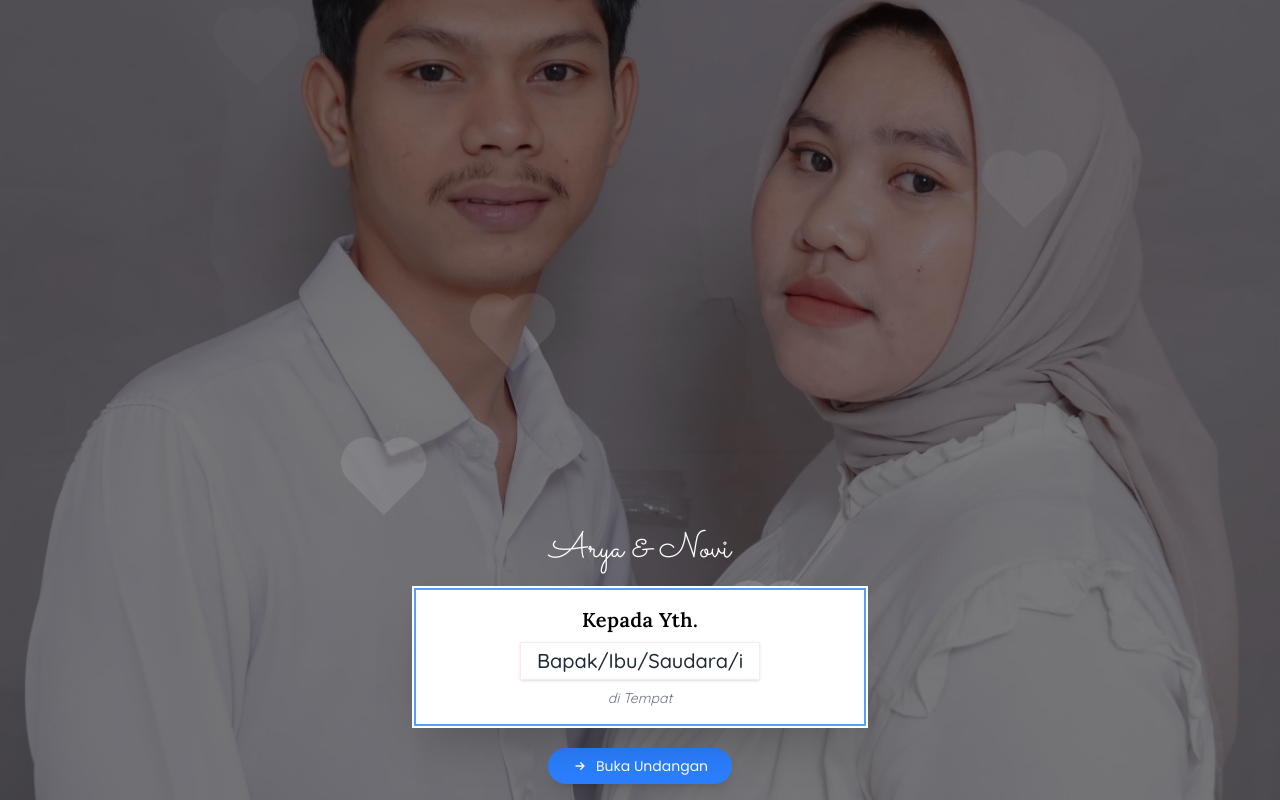
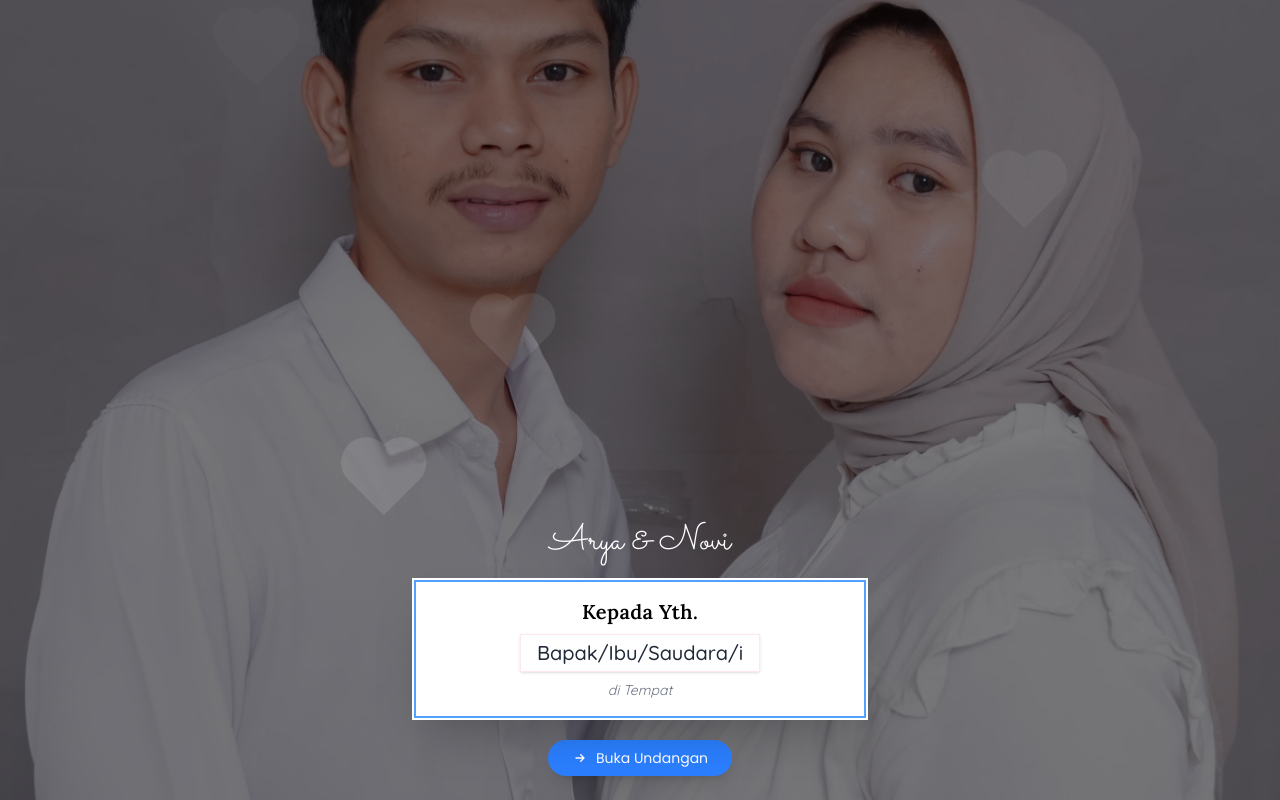
Before and after one commit to Smeagol03/wedding-arya-novi, a website with bundled scripts: page index.html in a window 1280 px wide. Built offline with nearby package versions, Linux system fonts and the light colour scheme; no server answers; a script that the page names is missing.

Commit message:
Adjust button positioning and add new utility classes in CSS

```diff
--- a/index.html
+++ b/index.html
@@ -39,7 +39,7 @@
             style="background-image: url('./asset/img/berdua.jpg'); background-size: cover; background-position: center;">
         </div>
 
-        <div class="container absolute bottom-4 mx-auto text-center z-10 px-4 sm:px-6 max-w-xl">
+        <div class="container absolute bottom-6 mx-auto text-center z-10 px-4 sm:px-6 max-w-xl">
             <!-- Names with elegant styling and animation -->
             <div>
                 <h2 class="text-white font-medium text-4xl sm:text-2xl md:text-3xl lg:text-4xl mb-4 sm:mb-4 md:mb-5"
@@ -68,7 +68,6 @@
                 </div>
             </div>
             <!-- Enhanced button with animation -->
-            <div>
             <button id="open-invitation"
                 class="bg-blue-500 hover:to-blue-600 text-white py-2 px-5 sm:px-6 rounded-full transition duration-300 ease-in-out flex items-center mx-auto text-sm shadow-lg transform hover:scale-105"
                 style="font-family: 'Poppins', sans-serif;">
@@ -79,7 +78,6 @@
                 </svg>
                 Buka Undangan
             </button>
-            </div>
         </div>
         <!-- Animated hearts -->
         <div class="hearts-container">
```
Also changed, not shown: src/output.css. Lines whose indentation alone changed are shown as unchanged.
